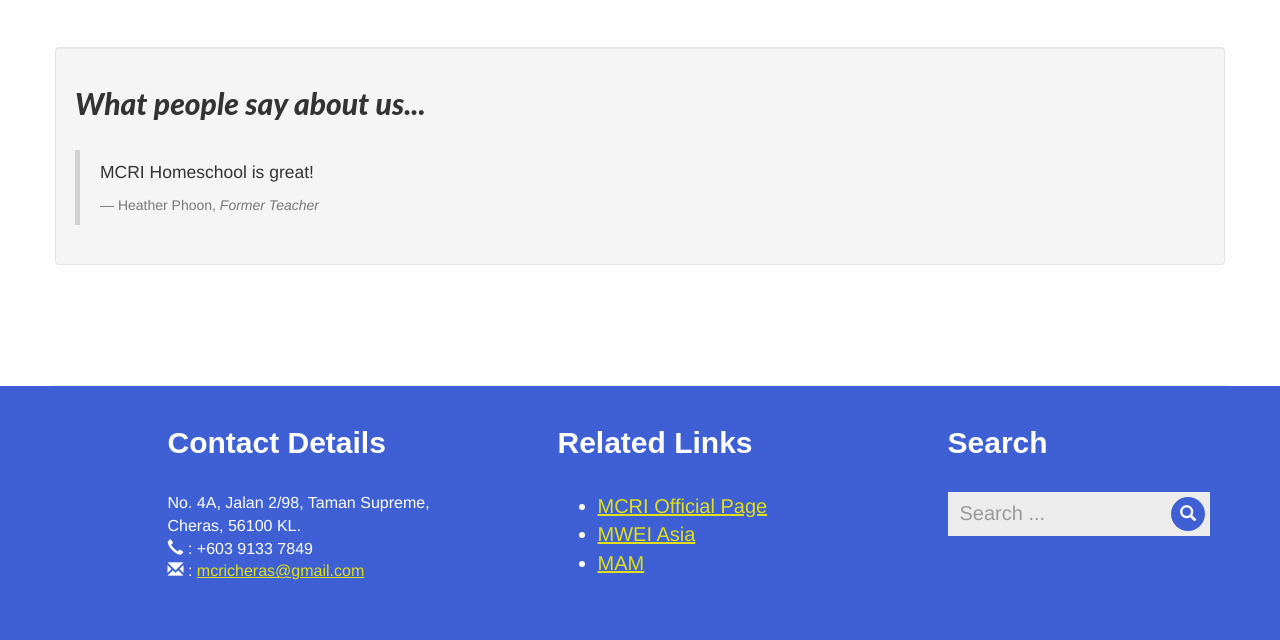
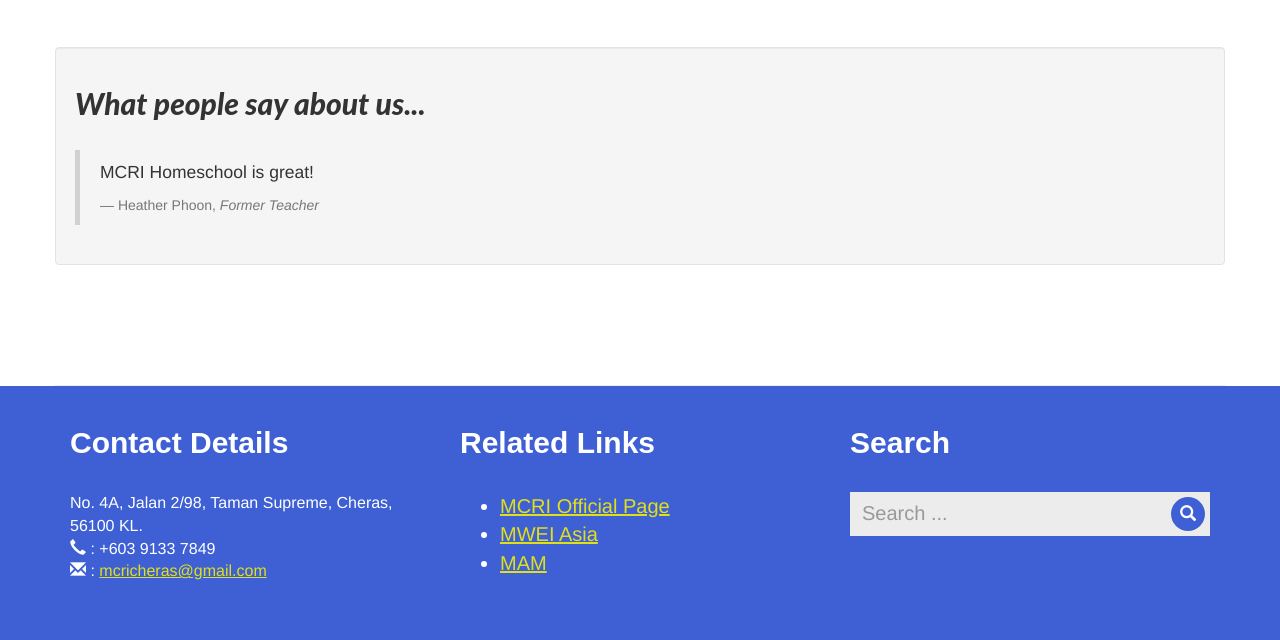
Before and after one commit to heatherphoon/heatherphoon.github.io, a plain HTML site: page frontend/responsive1/home.html in a window 1280 px wide. Shown: the part 1333-1973 px from the top of the page. Drawn offline with nearby package versions, Linux system fonts and the light colour scheme.

Commit message:
Update home.html

```diff
--- a/frontend/responsive1/home.html
+++ b/frontend/responsive1/home.html
@@ -146,7 +146,8 @@
     <footer class="row-footer">
         <div class="container">
             <div class="row">
-              <div class="col-xs-11 col-xs-offset-1 col-sm-3">
+              <div class="col-xs-1 visible-xs"></div>
+              <div class="col-xs-11 col-sm-4">
                   <h3 style="padding: 0">Contact Details</h3><br>
                   <address>
                     No. 4A, Jalan 2/98, Taman Supreme, Cheras, 56100 KL.<br>
@@ -156,7 +157,8 @@
              </address>
               </div>
 
-              <div class="col-xs-11 col-xs-offset-1 col-sm-3">
+              <div class="col-xs-1 visible-xs"></div>
+              <div class="col-xs-11 col-sm-4">
                   <h3 style="padding: 0">Related Links</h3><br>
                     <ul class="list unstyled">
                         <li><a href="http://mcri.org.my/">MCRI Official Page</a></li>
@@ -165,7 +167,8 @@
                     </ul>
                 </div>
 
-                <div class="col-xs-10 col-xs-offset-1 col-sm-3">
+                <div class="col-xs-1 visible-xs"></div>
+                <div class="col-xs-10 col-sm-4">
                     <h3 style="padding: 0">Search</h3><br>
                   <div class="input-group">
                        <input type="text" class="form-control" id="search" placeholder="Search ...">
```
